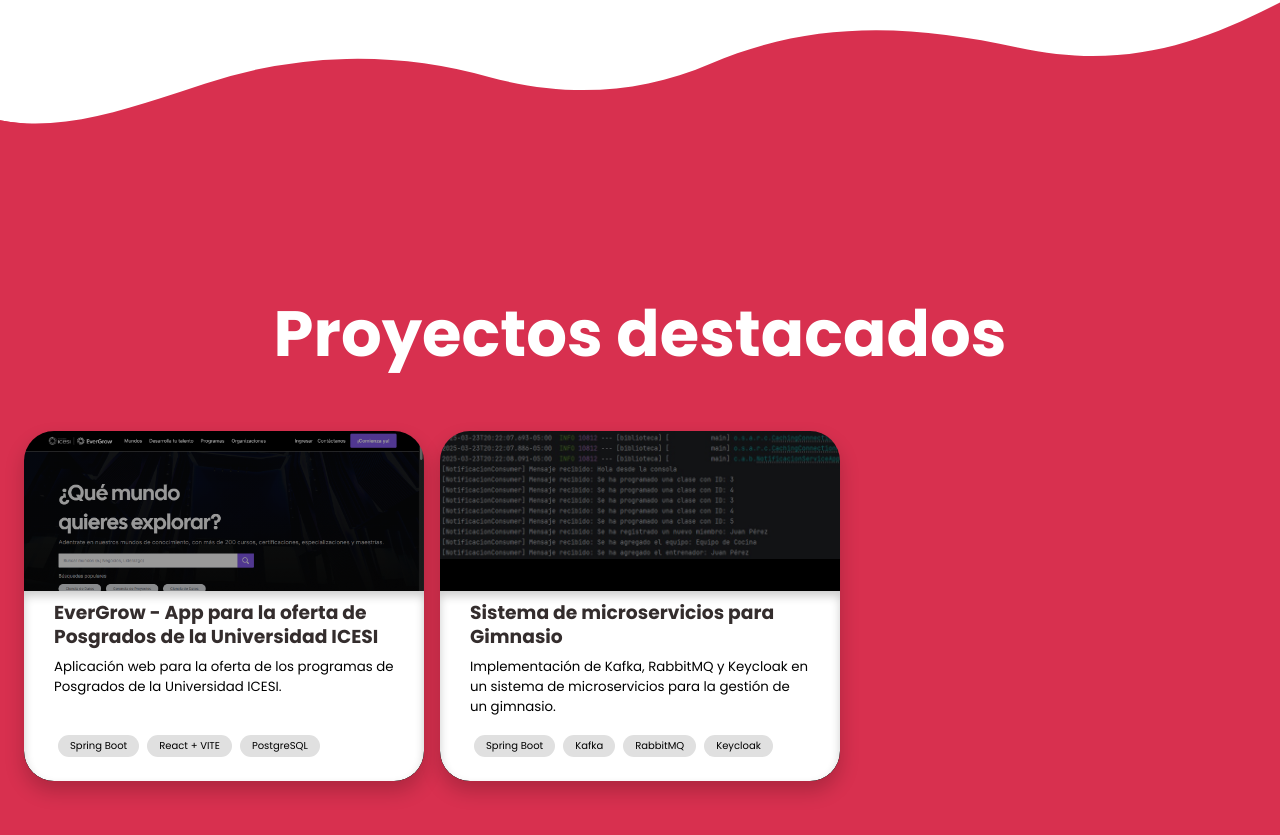
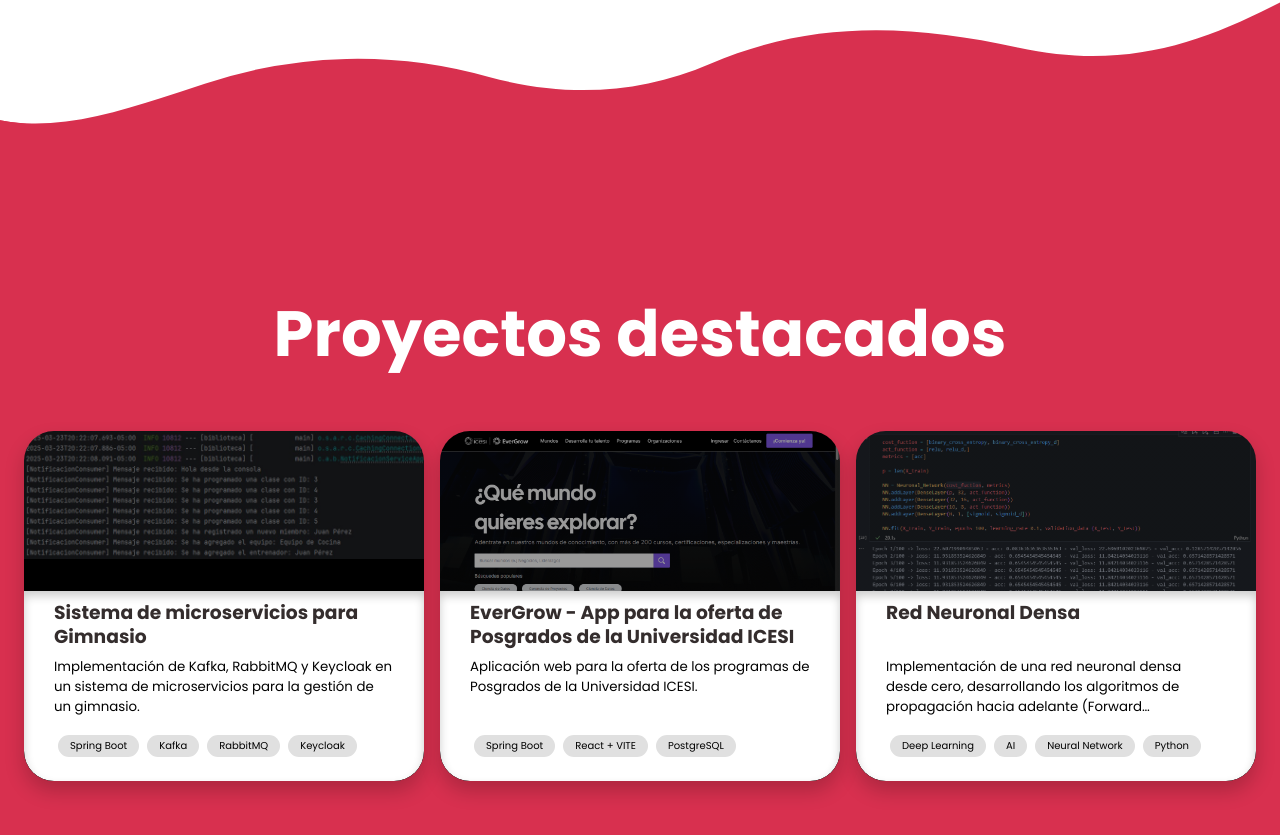
Before and after one commit to jucarata/Portfolio-web, an Astro site: page / in a window 1280 px wide. Shown: the part 664-1499 px from the top of the page. Built offline with nearby package versions, Linux system fonts and the light colour scheme; Astro itself is replaced by a stand-in of ours; a web font is replaced by a local one.

Commit message:
feat: added NN project

```diff
--- a/src/content/data/myinfo.md
+++ b/src/content/data/myinfo.md
@@ -3,17 +3,23 @@
 alias: Jucara
 description: Systems Engineer with experience in web development and artificial intelligence. Passionate about continuous learning and applying best practices to find optimal solutions. I enjoy combining AI and web development in innovative projects, exploring new technologies to improve my skills.
 projects:
+    - title: Sistema de microservicios para Gimnasio
+      imageURL: "/Portfolio-web/images/Kafka-Rabbit_image.jpeg"
+      description: Implementación de Kafka, RabbitMQ y Keycloak en un sistema de microservicios para la gestión de un gimnasio.
+      stack: ["Spring Boot", "Kafka", "RabbitMQ", "Keycloak"]
+      link: "https://github.com/jucarata/Kafka-RabbitMQ_Workshop"
+
     - title: EverGrow - App para la oferta de Posgrados de la Universidad ICESI
       imageURL: "/Portfolio-web/images/EverGrow_ICESI.png"
       description: Aplicación web para la oferta de los programas de Posgrados de la Universidad ICESI.
       stack: ["Spring Boot", "React + VITE", "PostgreSQL"]
       link: "https://github.com/jucarata"
 
-    - title: Sistema de microservicios para Gimnasio
-      imageURL: "/Portfolio-web/images/Kafka-Rabbit_image.jpeg"
-      description: Implementación de Kafka, RabbitMQ y Keycloak en un sistema de microservicios para la gestión de un gimnasio.
-      stack: ["Spring Boot", "Kafka", "RabbitMQ", "Keycloak"]
-      link: "https://github.com/jucarata/Kafka-RabbitMQ_Workshop"
+    - title: Red Neuronal Densa
+      imageURL: "/Portfolio-web/images/neural_network.png"
+      description: Implementación de una red neuronal densa desde cero, desarrollando los algoritmos de propagación hacia adelante (Forward Propagation) y hacia atrás (Backward Propagation) sin el uso de librerías especializadas en redes neuronales.
+      stack: ["Deep Learning", "AI", "Neural Network", "Python"]
+      link: "https://github.com/jucarata/Neuronal_Network_impl"
 ---
 
 Este es el contenido de mi md
```
Also changed, not shown: public/images/neural_network.png (added).
